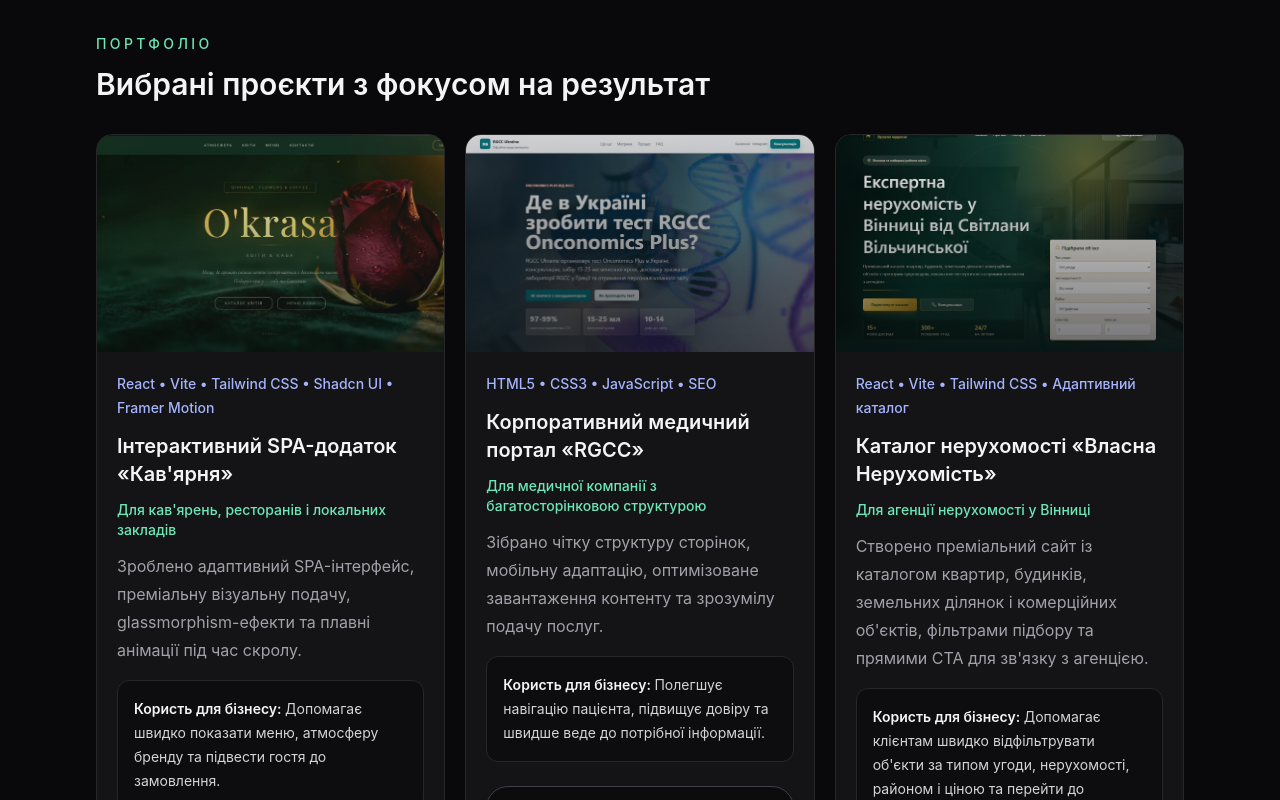
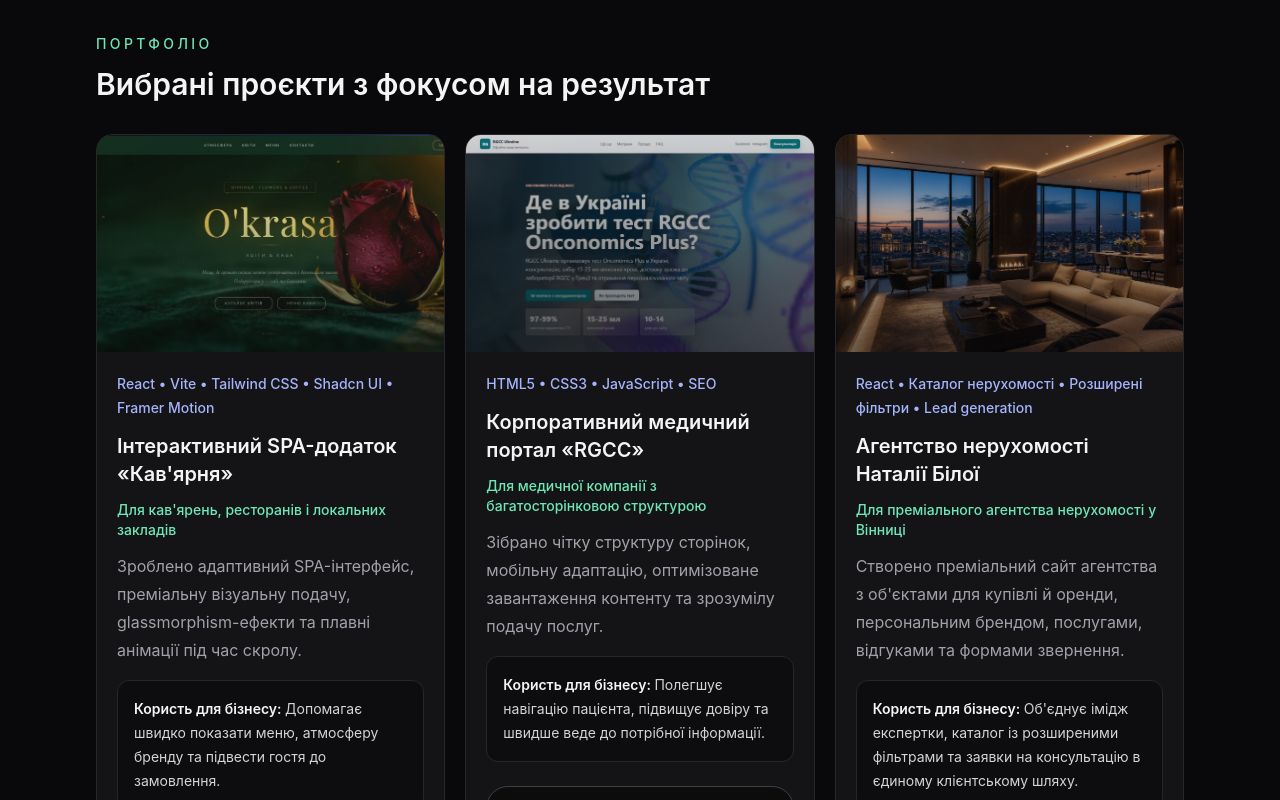
Before and after one commit to sobol07-design/portfolio, a React (Vite) app: page / in a window 1280 px wide. Shown: the part 1060-1860 px from the top of the page. Built offline with nearby package versions, Linux system fonts and the light colour scheme.

Commit message:
Replace VinEstate with Nataliya Bila agency

```diff
--- a/src/data.ts
+++ b/src/data.ts
@@ -1,6 +1,6 @@
 import projectOneImage from "./assets/project-1.jpg";
 import projectTwoImage from "./assets/project-2.jpg";
-import projectThreeImage from "./assets/project-3-vinestate.png";
+import projectThreeImage from "./assets/project-3-nataliya-bila.webp";
 
 export const projects = [
   {
@@ -26,16 +26,16 @@ export const projects = [
     imageClassName: "opacity-80",
   },
   {
-    title: "Каталог нерухомості «Власна Нерухомість»",
-    audience: "Для агенції нерухомості у Вінниці",
+    title: "Агентство нерухомості Наталії Білої",
+    audience: "Для преміального агентства нерухомості у Вінниці",
     result:
-      "Допомагає клієнтам швидко відфільтрувати об'єкти за типом угоди, нерухомості, районом і ціною та перейти до консультації.",
-    tech: "React • Vite • Tailwind CSS • Адаптивний каталог",
+      "Об'єднує імідж експертки, каталог із розширеними фільтрами та заявки на консультацію в єдиному клієнтському шляху.",
+    tech: "React • Каталог нерухомості • Розширені фільтри • Lead generation",
     description:
-      "Створено преміальний сайт із каталогом квартир, будинків, земельних ділянок і комерційних об'єктів, фільтрами підбору та прямими CTA для зв'язку з агенцією.",
-    link: "https://vinestate-catalog.vercel.app/#catalog",
+      "Створено преміальний сайт агентства з об'єктами для купівлі й оренди, персональним брендом, послугами, відгуками та формами звернення.",
+    link: "https://nataliyabila.com.ua",
     image: projectThreeImage,
-    imageClassName: "opacity-95",
+    imageClassName: "opacity-90 saturate-110",
   },
 ];
 
```
Also changed, not shown: src/assets/project-3-nataliya-bila.webp (added), src/assets/project-3-vinestate.png (deleted).
